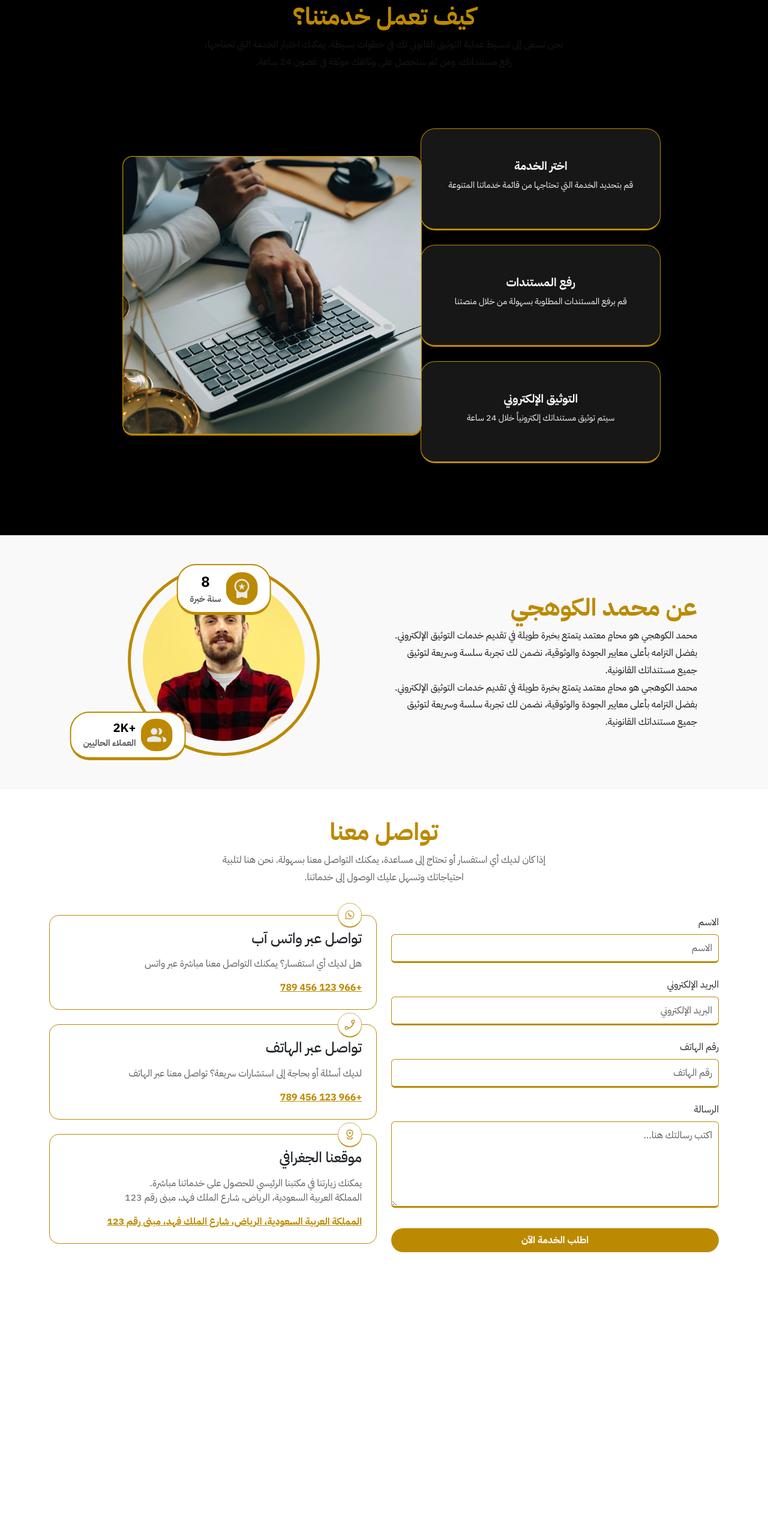
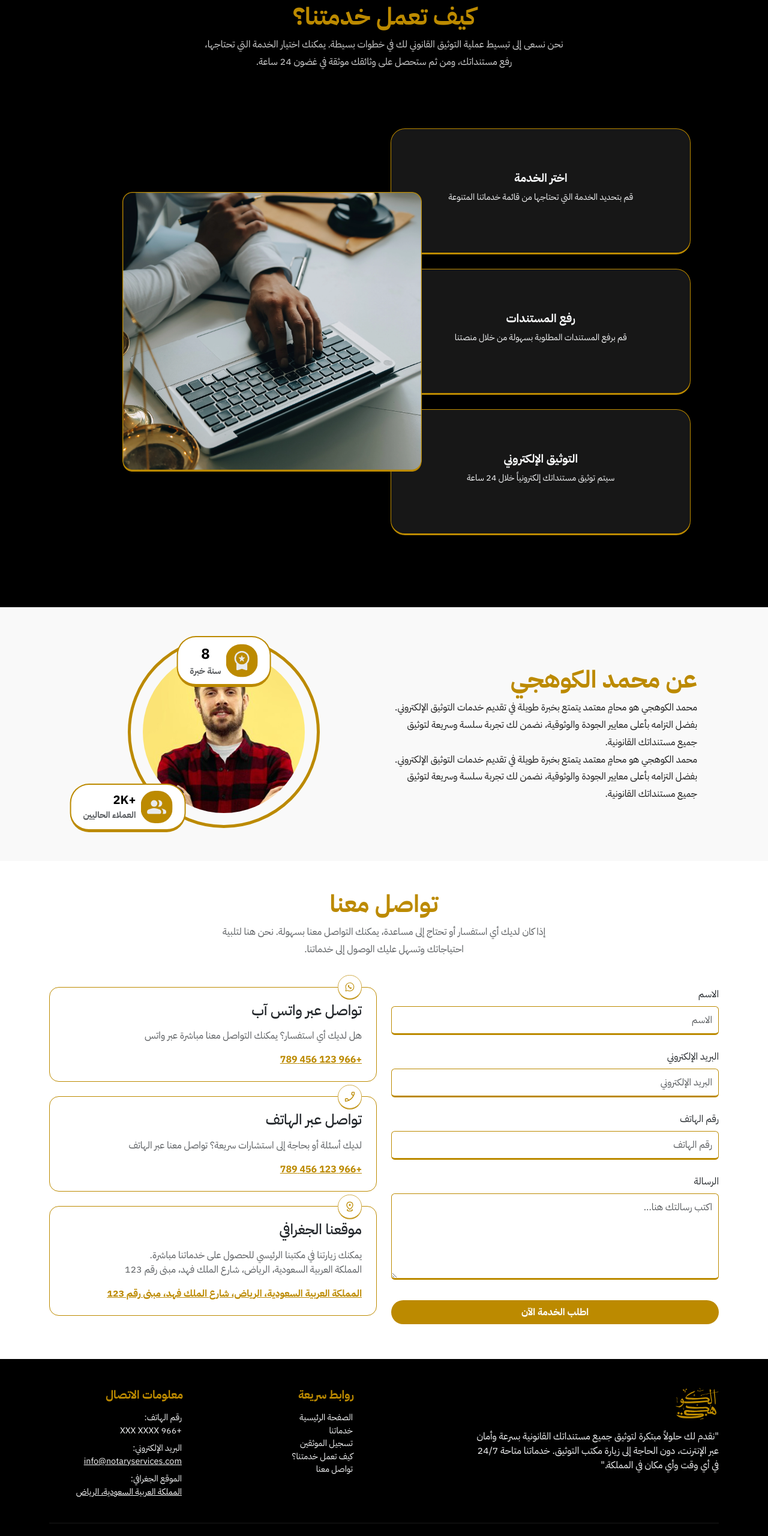
Before and after one commit to MMohmedMahmoudd/3ALA2, a plain HTML site: page try.html in a window 1280 px wide. Shown: the part 2105-4665 px from the top of the page at 60% size. Before the commit the page ends 4250 px from the top, so only its background shows below. Drawn offline with nearby package versions, Linux system fonts and the light colour scheme.

Commit message:
first commit

```diff
--- a/try.html
+++ b/try.html
@@ -190,6 +190,13 @@
             .col-sm-12{
                 width: 100% !important;
             }
+            .list-unstyled{
+                padding: 0 !important;
+            }
+            .footer-title{
+                padding: 0 !important;
+            }
+
 
         }
 
@@ -264,7 +271,7 @@ width: 70% !important;
     color: #BC8A00 !important;
 }
 
-.section-description {
+.how-it-works .section-description {
     max-width: 600px;
     margin: 0 auto;
     color: #D4D4D4;
@@ -278,9 +285,9 @@ width: 70% !important;
     background: #171717 0% 0% no-repeat padding-box;
     border-radius: 24px;
     opacity: 1;
-    width: 400px;
-    max-width: 500px;
-    height: 170px;
+    width: 500px !important;
+    max-width: 500px !important;
+    height: 210px;
     border-bottom: 3px solid #BC8A00 !important;
 
 }
@@ -459,6 +466,49 @@ img{
     background-color: #BC8A00;
 }
 
+/* Footer */
+.footer-section {
+    background-color: #000; /* Black background */
+    color: #fff; /* White text */
+    font-size: 0.9rem;
+}
+
+.footer-title {
+    font-size: 1.2rem;
+    font-weight: bold;
+    color: #BC8A00; /* Golden yellow */
+    padding-right: 38px;
+}
+
+.footer-section a {
+    transition: color 0.3s ease;
+}
+
+.footer-section a:hover {
+    color: #E5A700; /* Darker yellow for hover effect */
+}
+p.foot-desc{
+    max-width: 415px;
+    font-size: 1rem;
+
+}
+
+
+.footer-bottom {
+    font-size: 0.8rem;
+    border-color: #1a1a1a !important;
+}
+
+.footer-bottom ul {
+    padding: 0;
+    list-style: none;
+}
+
+.footer-bottom ul li {
+    display: inline-block;
+}
+
+
 /* img {
     max-width: 200px;
     height: auto;
@@ -494,7 +544,7 @@ img{
                             <a class="nav-link" href="#how-it-works">كيف تعمل خدمتنا؟</a>
                         </li>
                         <li class="nav-item">
-                            <a class="nav-link" href="#">تواصل معنا</a>
+                            <a class="nav-link" href="#contact-us">تواصل معنا</a>
                         </li>
                     </ul>
                     <div class="top-link text-center">
@@ -761,6 +811,61 @@ img{
             </div>
         </div>
     </section>
+    <footer class="footer-section py-5">
+        <div class="container">
+            <div class="row text-light">
+                                <!-- About Section -->
+                                <div class="col-md-6">
+                                    <div class="parent ps-5">
+                                        <div class="mb-3 ps-5">
+                                            <img src="home/Layer_1.svg" alt="Logo" class="img-fluid mb-2">
+                                        </div>
+                                        <p class="foot-desc">
+                                            "نقدم لك حلولاً مبتكرة لتوثيق جميع مستنداتك القانونية بسرعة وأمان عبر الإنترنت، دون الحاجة إلى زيارة مكتب التوثيق. خدماتنا متاحة 24/7 في أي وقت وأي مكان في المملكة."
+                                        </p>
+                                        <!-- Social Media Links -->
+                                    </div>
+                                </div>
+                                        <!-- Quick Links -->
+                                <div class="col-md-3 mb-4 mb-md-0">
+                                    <div class="parent ps-5">
+                                        <h5 class="footer-title mb-3">روابط سريعة</h5>
+                                        <ul class="list-unstyled">
+                                            <li><a href="#" class="text-light text-decoration-none">الصفحة الرئيسية</a></li>
+                                            <li><a href="#" class="text-light text-decoration-none">خدماتنا</a></li>
+                                            <li><a href="#" class="text-light text-decoration-none">تسجيل الموثقين</a></li>
+                                            <li><a href="#" class="text-light text-decoration-none">كيف تعمل خدمتنا؟</a></li>
+                                            <li><a href="#" class="text-light text-decoration-none">تواصل معنا</a></li>
+                                        </ul>
+                                    </div>
+                                </div>
+                                <!-- Contact Information -->
+                                <div class="col-md-3 mb-4 mb-md-0">
+                                    <div class="parent text-end ">
+                                        <h5 class="footer-title mb-3">معلومات الاتصال</h5>
+                                        <ul class="list-unstyled">
+                                            <li>رقم الهاتف: <br> +966 XXX XXXX</li>
+                                            <li class="mt-2">البريد الإلكتروني: <br> <a href="mailto:info@notaryservices.com" class="text-white">info@notaryservices.com</a></li>
+                                            <li class="mt-2">الموقع الجغرافي: <br> <a href="#" class="text-white">المملكة العربية السعودية، الرياض</a></li>
+                                        </ul>
+
+                                    </div>
+                                </div>
+
+            </div>
+            <!-- Footer Bottom -->
+            <div class="footer-bottom text-center text-light mt-4 pt-4 border-top">
+                <ul class="list-inline mb-0">
+                    <li class="list-inline-item"><a href="#" class="text-light text-decoration-none">ملفات تعريف الارتباط</a></li>
+                    <li class="list-inline-item mx-3">|</li>
+                    <li class="list-inline-item"><a href="#" class="text-light text-decoration-none">الخصوصية</a></li>
+                    <li class="list-inline-item mx-3">|</li>
+                    <li class="list-inline-item"><a href="#" class="text-light text-decoration-none">البنود</a></li>
+                </ul>
+            </div>
+        </div>
+    </footer>
+
 
 
 
```
